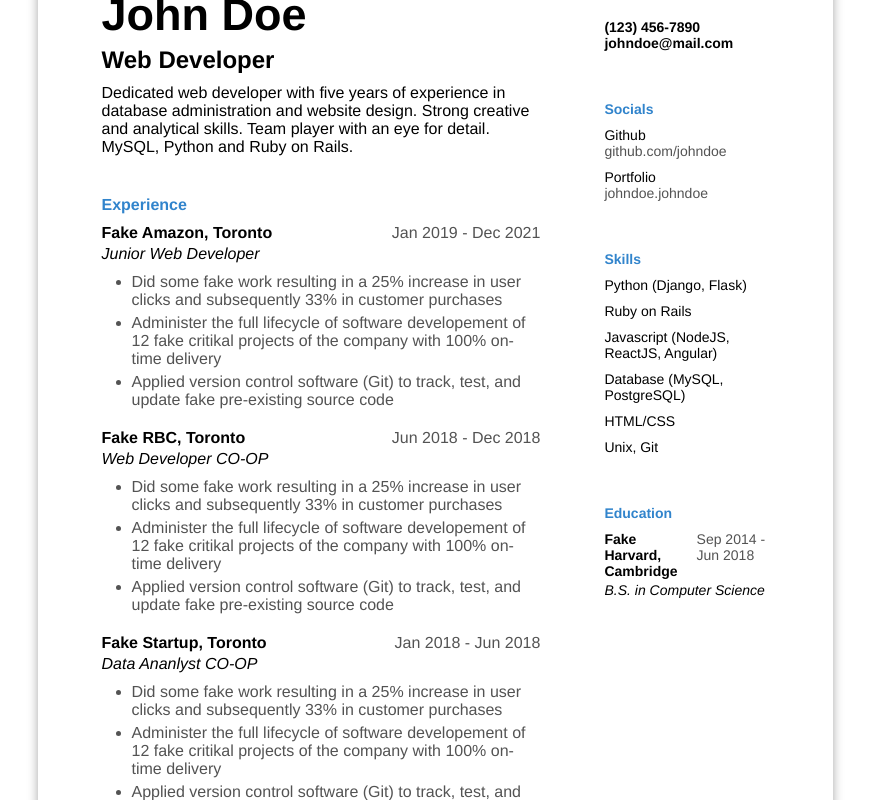
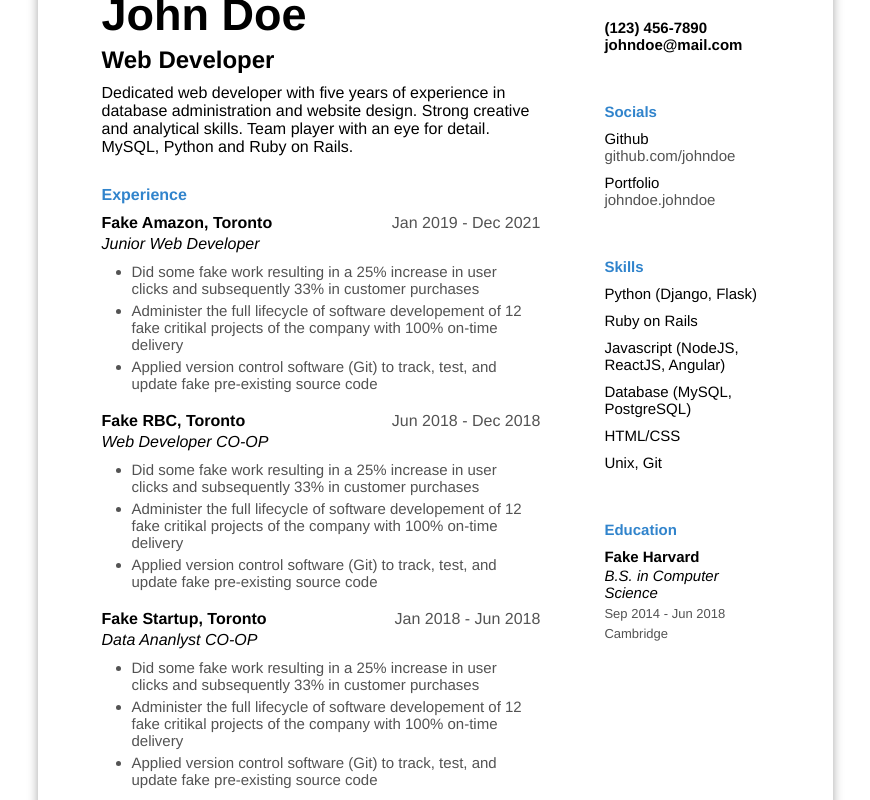
Before and after one commit to jianylei/resume-builder, a React (Create React App) app: page / in a window 1280 px wide. Shown: the part 3920-4720 px from the top of the page, without its empty margins (205-1075 px from the left). Built offline with nearby package versions, Linux system fonts and the light colour scheme; the HTML template or start-up script is replaced by a standard one.

Commit message:
completed css for preview

```diff
--- a/src/App.css
+++ b/src/App.css
@@ -81,7 +81,6 @@ input:focus, textarea:focus{
   padding: 4rem;
 }
 .side-container{
-  font-size: 14px;
   padding: 4rem 4rem 4rem 0;
 }
 .preview-header-container{
@@ -92,13 +91,13 @@ input:focus, textarea:focus{
 }
 .summary{
   margin-top: 10px;
-  margin-bottom: 40px;
+  margin-bottom: 30px;
 }
 /* experience */
 .experience, .education{
   margin-bottom: 5px;
 }
-.experience-flex, .education-flex{
+.experience-flex{
   display: flex;
   justify-content: space-between;
   margin-bottom: 3px;
@@ -110,20 +109,26 @@ input:focus, textarea:focus{
 }
 li{
   margin-bottom: 5px;
+  font-size: 15px;
 }
 /* side */
 
 .side-container{
   display: flex;
   flex-direction: column;
+  font-size: 15px;
 }
 .personal-info{
   margin-top: 30px;
   margin-bottom: 50px;
 }
-.preview-link-container,.preview-skills-container{
+.preview-link-container{
   margin-bottom: 10px;
 }
+.preview-skills-container,.preview-education-wrapper{
+  margin-bottom: 5px;
+}
+
 
 /* Footer */
 .footer-container{
--- a/src/components/preview/educationItems.js
+++ b/src/components/preview/educationItems.js
@@ -1,13 +1,15 @@
 function EducationItem({education}){
     return(
         <div className="education">
-            <div className="education-flex">
-                <div style={{fontWeight: "bold"}}>{education.instituteName}, {education.city}</div>
-                <div style={{color:"rgb(83, 83, 83)"}}>{education.start} - {education.end}</div>
+            <div style={{fontWeight: "bold", marginBottom:"2px"}}>{education.instituteName}</div>
+            <div className="preview-education-wrapper">
+                <i>{education.degree} in {education.subject}</i>
             </div>
+            <div className="preview-education-wrapper" style={{color:"rgb(83, 83, 83)", fontSize:"13px", marginBottom:"10px"}}>
+                <div style={{marginBottom: "5px"}}>{education.start} - {education.end}</div>
 
-            <div><i>{education.degree} in {education.subject}</i></div>
-            <div></div>
+                <div>{education.city}</div>
+            </div>
         </div>
     )
 }
--- a/src/components/preview/sidebar.js
+++ b/src/components/preview/sidebar.js
@@ -12,7 +12,7 @@ function SideBar({resume}){
     const skillItems = resume.skills.map((skill)=>{
         return(
             <div className="preview-skills-container">
-                <div>{skill.skill}</div>
+                <div style={{marginBottom:"5px"}}>{skill.skill}</div>
             </div>
         )
     });
```
